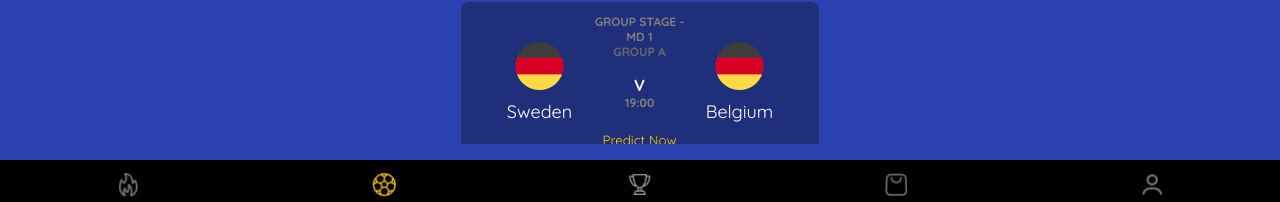
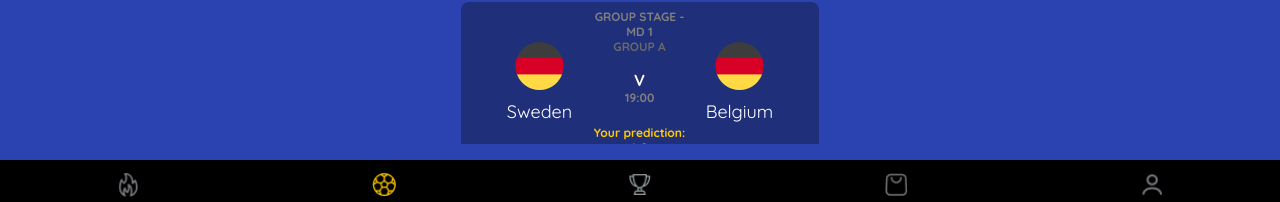
Before and after one commit to MultiplayerTR/Predictons, a React (Create React App) app: page / in a window 1280 px wide. Shown: the part 570-772 px from the top of the page. Built offline with nearby package versions, Linux system fonts and the light colour scheme.

Commit message:
ui fixes and functionality implementation

```diff
--- a/src/LeaguesPage.tsx
+++ b/src/LeaguesPage.tsx
@@ -48,7 +48,6 @@ const LeaguesPage = () => {
                 alignItems:"center"
             }}>
                 <NavLink to={"/leagues/create"} className={"createLeagueButton active"}>Create a league</NavLink>
-                <NavLink to={"/leagues/test"} className={"createLeagueButton"} >Create a league</NavLink>
             </div>
 
         </div>
--- a/src/MainPage.tsx
+++ b/src/MainPage.tsx
@@ -4,7 +4,7 @@ import ScrollContainerHorizontal from "./ScrollContainerHorizontal";
 
 let matchesEuro = [
     ['France','England'],
-    ['Sweden','Belgium'],
+    ['Sweden','Belgium',"1","0"],
     ['Albania','Denmark'],
     ['Turkey','Portuguese'],
     ['Poland','Ukraine'],
@@ -12,9 +12,9 @@ let matchesEuro = [
 ];
 
 let matchesCopa = [
-    ['Argentina','Brazil'],
+    ['Argentina','Brazil',"0","2"],
     ['Bolivia','Canada'],
-    ['Jamaica','Mexico'],
+    ['Jamaica','Mexico',"3","1"],
     ['Peru','Uruguay']
 ];
 
@@ -141,7 +141,7 @@ const MainPage = () => {
                     Euro 2024
                 </button>
                 <button onClick={handleActivateCopa} className={"categoryItems"}>
-                    <img src={require("./Images/CopaAmerica.png")} alt={"Euro2024 icon"}></img>Copa America
+                    <img src={require("./Images/CopaAmerica.png")} alt={"Copa America icon"}></img>Copa America
                 </button>
             </div>
             <div style={{
--- a/src/MatchSlot.tsx
+++ b/src/MatchSlot.tsx
@@ -1,17 +1,41 @@
-import React, {useState} from 'react';
+import React, {useEffect, useState} from 'react';
 import HorizontalNumberSlider from "./HorizontalNumberSlider";
 
 interface teams  {
     team1:string;
     team2:string;
+    score1: number;
+    score2: number;
 }
 
-const MatchSlot: React.FC<teams>= ({team1,team2}) => {
+const MatchSlot: React.FC<teams>= ({team1,team2,score1,score2}) => {
 
     const [activateScoreSelection, setActivateScoreSelection] = useState<boolean>(false);
     const [scoreForTeam1, setScoreForTeam1] = useState<number>();
     const [scoreForTeam2, setScoreForTeam2] = useState<number>();
     const [height, setHeight] = useState<number>(160);
+    const [predictEnable, setPredictEnable] = useState<boolean>(false);
+    const [predictLockable , setPredictLockable] = useState<boolean>(false);
+    const [matchLive, setMatchLive] = useState<boolean>(false);
+
+    useEffect(() => {
+        if (!isNaN(score1) && !isNaN(score2)) {
+            setScoreForTeam1(score1)
+            setScoreForTeam2(score2)
+            setPredictEnable(true)
+        }
+        else
+            setPredictEnable(false)
+    }, [score1,score2]);
+
+    useEffect(() => {
+        if (scoreForTeam1 !== undefined && scoreForTeam2 !== undefined){
+            setPredictLockable(true);
+        }
+        else
+            setPredictLockable(false)
+    }, [scoreForTeam1, scoreForTeam2]);
+
 
     const handleSelectTeam1 = (number: number) => {
         setScoreForTeam1(number)
@@ -25,7 +49,15 @@ const MatchSlot: React.FC<teams>= ({team1,team2}) => {
         if (!activateScoreSelection)
             setHeight(226)
         else
+        {
+            setScoreForTeam1(undefined)
+            setScoreForTeam2(undefined)
             setHeight(160)
+        }
+    }
+
+    const handleSavePrediction = () =>{
+        console.log("hi")
     }
 
     return (
@@ -58,16 +90,20 @@ const MatchSlot: React.FC<teams>= ({team1,team2}) => {
                     fontSize: "12px",
                 }}>GROUP A
                 </h6>
-                <h6 style={{
+                {!matchLive && <h6 style={{
                     color: "white",
                     marginTop:16
-                }}>V</h6>
-                <h6 style={{
+                }}>V</h6>}
+                {matchLive && <h6 style={{
+                    color: "white",
+                    marginTop:16
+                }}>{scoreForTeam1}-{scoreForTeam2}</h6>}
+                {!matchLive && <h6 style={{
                     color: "grey",
                     fontSize: "12px",
                 }}>19:00
-                </h6>
-                <div>
+                </h6>}
+                {!predictEnable && <div>
                     {!activateScoreSelection && <button onClick={handleScoreSetterActivation} style={{
                         width: "80px",
                         height: "20px",
@@ -78,8 +114,14 @@ const MatchSlot: React.FC<teams>= ({team1,team2}) => {
                         color: "#FFCC00"
                     }}>Predict Now
                     </button>}
-                </div>
-
+                </div>}
+                {predictEnable && <h4 style={{
+                    color: "#FFCC00",
+                    gridArea: "second-column-down",
+                    marginTop: "20px",
+                    fontSize: "12px"
+                }
+                }>Your prediction: {scoreForTeam1}-{scoreForTeam2}</h4>}
             </div>
             <div>
                 <div style={{
@@ -109,12 +151,12 @@ const MatchSlot: React.FC<teams>= ({team1,team2}) => {
                     color:"white",
                     fontSize:"12px"
                 }}>Cancel</button>
-                <button className={"categoryItems"} style={{
+                <button onClick={handleSavePrediction} disabled={!predictLockable} className={"categoryItems"} style={{
                     width: 160,
                     backgroundColor: "#FFCC00",
                     color: "#1F2F79",
                     fontSize:"12px"
-                }}>Predict Now</button>
+                }}>{predictLockable && "Predict Now"} {!predictLockable && "Make prediction"}</button>
             </div>}
         </div>
     );
--- a/src/ScrollContainerVerticalForMatchSlots.tsx
+++ b/src/ScrollContainerVerticalForMatchSlots.tsx
@@ -28,7 +28,7 @@ const ScrollContainerVerticalForMatchSlots: React.FC<ListProps>= ({height, items
                 <div>
                     {itemsList.map((item, index) => (
                         <div key={index}>
-                            <MatchSlot team1={item[0]} team2={item[1]} ></MatchSlot>
+                            <MatchSlot team1={item[0]} team2={item[1]} score1={parseInt(item[2])} score2={parseInt(item[3])}></MatchSlot>
                         </div>
                     ))}
                 </div>
```
